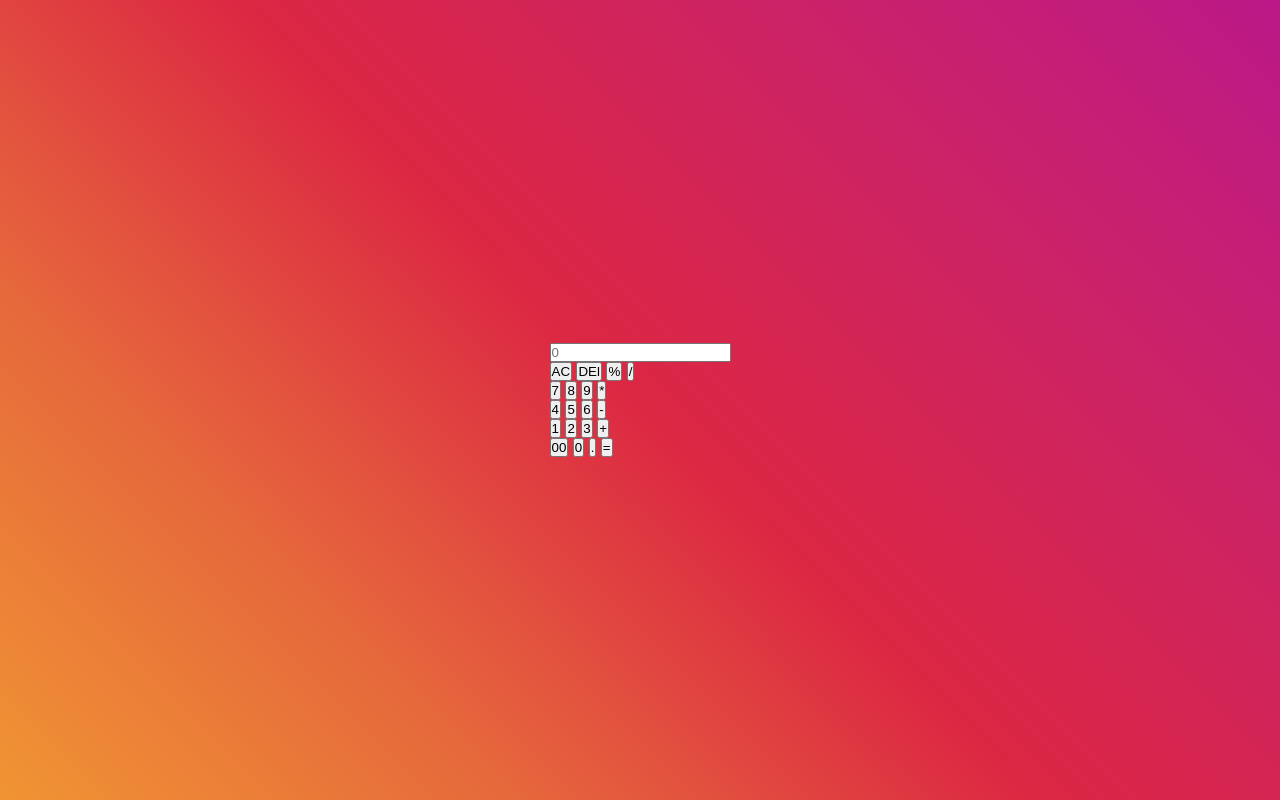
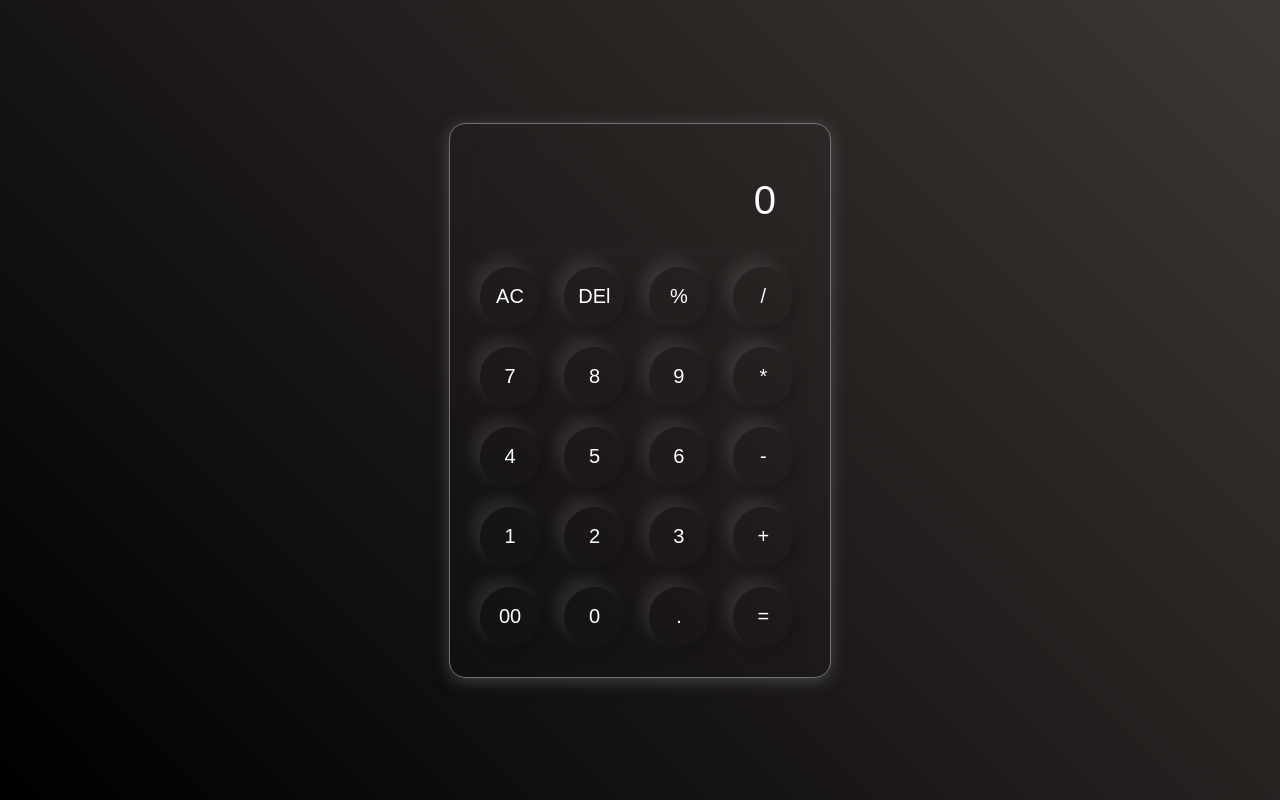
Before and after one commit to Pathum-Tharaka/Calculator, a plain HTML site: page index.html in a window 1280 px wide. Drawn offline with Linux system fonts and the light colour scheme.

Commit message:
Update style.css

```diff
--- a/style.css
+++ b/style.css
@@ -9,9 +9,45 @@
 body{
     width: 100%;
     height: 100vh;
-    background: linear-gradient(45deg, #f09433 0%, #e6683c 25%, #dc2743 50%, #cc2366 75%, #bc1888 100%);
+    background: linear-gradient(45deg, #000000 , #3d3735 );
     display: flex;
     justify-content: center;
     align-items: center;
     min-height: 100vh;
 }
+
+.calculator{
+    border: 1px solid #717377;
+    padding: 20px;
+    border-radius: 16px;
+    background: transparent;
+    box-shadow: 0px 3px 15px rgba(113, 115, 119, 0.5);
+}
+ input{
+    width: 320px;
+    border: none;
+    padding: 24px;
+    margin: 10px;
+    background: transparent;
+    box-shadow: 0px 3px 15px rgba(84, 84, 84, 0.1);
+    font-size: 40px;
+    text-align: right;
+    cursor: pointer;
+    color: #ffffff;
+ }
+ input::placeholder{
+    color: #ffffff;
+ }
+ button{
+    border: none;
+    width: 60px;
+    height: 60px;
+    margin: 10px;
+    border-radius: 50%;
+    background: transparent;
+    color: #ffffff;
+    font-size: 20px;
+    box-shadow: -8px -8px 15px rgba(255, 255, 255, 0.1), 5px 5px 15px rgba(0, 0, 0, 0.2);
+    cursor: pointer;
+
+ }
```
